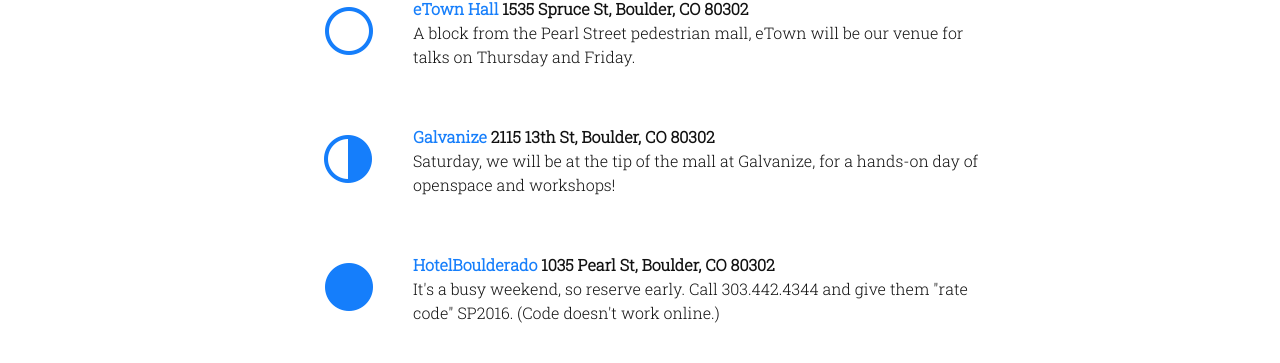
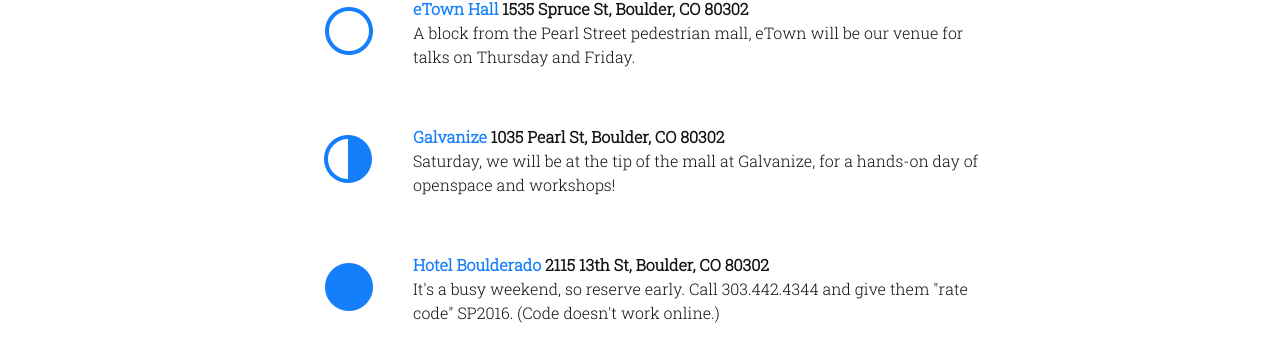
Before and after one commit to maitria/moonconf.org, a Jekyll site: the page built from index.html, in a window 1280 px wide and 900 px high, scrolled down 2515 px. Shown: the part 134-497 px from the top of the window. Built offline with Jekyll 4.4.1, drawn with Linux system fonts in a browser that asks for light colours.

Commit message:
Fix Galvanize and Hotel Boulderado addresses

```diff
--- a/_includes/location.html
+++ b/_includes/location.html
@@ -12,10 +12,10 @@
     </div>
     <div class="key">
       <img class="key-img key-half" src="/assets/img/half-moon.png">
-      <p class="key-body"><strong class="key-address"><a href="http://www.galvanize.com/campuses/boulder-west-pearl/">Galvanize</a> 2115 13th St, Boulder, CO 80302</strong>Saturday, we will be at the tip of the mall at Galvanize, for a hands-on day of openspace and workshops!</p>
+      <p class="key-body"><strong class="key-address"><a href="http://www.galvanize.com/campuses/boulder-west-pearl/">Galvanize</a> 1035 Pearl St, Boulder, CO 80302</strong>Saturday, we will be at the tip of the mall at Galvanize, for a hands-on day of openspace and workshops!</p>
     </div>
     <div class="key">
       <img class="key-img" src="/assets/img/new-moon.png">
-      <p class="key-body"><strong class="key-address"><a href="http://www.boulderado.com/">HotelBoulderado</a> 1035 Pearl St, Boulder, CO 80302</strong>It's a busy weekend, so reserve early. Call 303.442.4344 and give them &quot;rate code&quot; SP2016. (Code doesn't work online.)</p>
+      <p class="key-body"><strong class="key-address"><a href="http://www.boulderado.com/">Hotel Boulderado</a> 2115 13th St, Boulder, CO 80302</strong>It's a busy weekend, so reserve early. Call 303.442.4344 and give them &quot;rate code&quot; SP2016. (Code doesn't work online.)</p>
   </div>
 </section>
```
